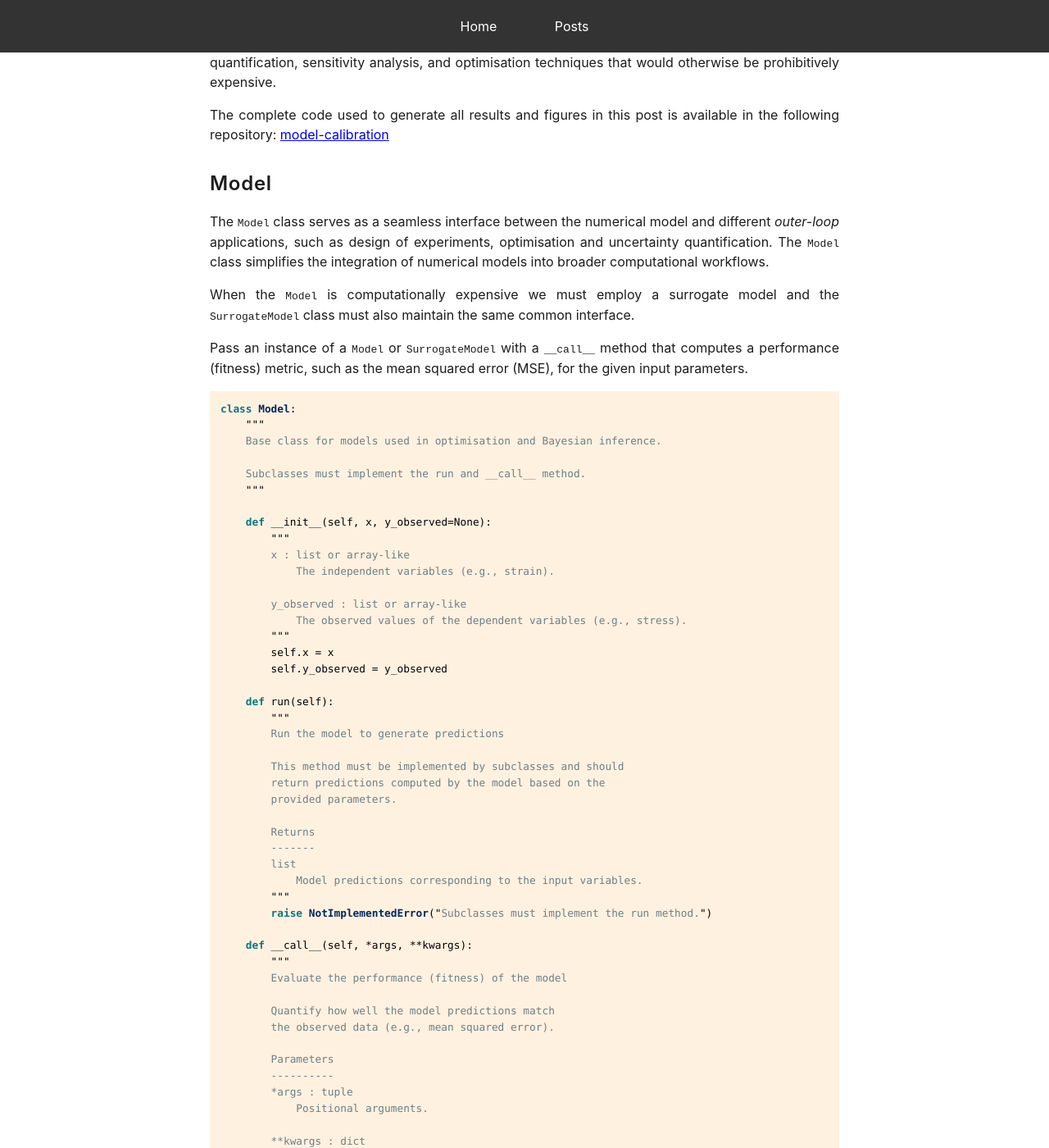
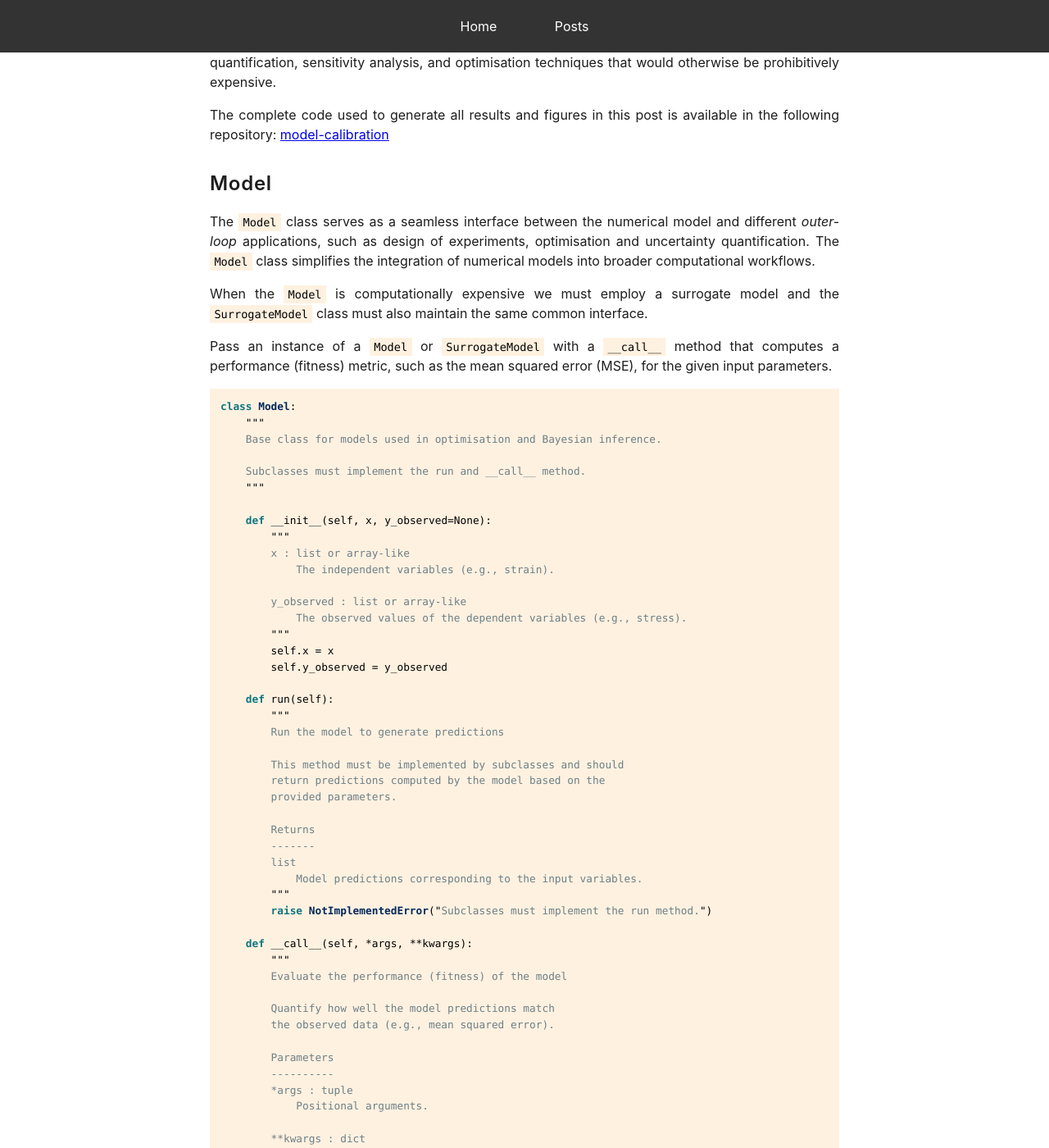
Before and after one commit to mark-hobbs/mark-hobbs.github.io, a Jekyll site: the page built from _posts/2025-02-20-model-calibration.md, in a window 1280 px wide and 1400 px high, scrolled down 581 px. Shown: the whole window at 82% size. Built offline with Jekyll 4.4.1, drawn with Linux system fonts in a browser that asks for light colours; formulas are drawn with MathJax 3.

Commit message:
Update inline code styling

```diff
--- a/_sass/base.scss
+++ b/_sass/base.scss
@@ -76,3 +76,13 @@ figure figcaption {
   margin-left: auto;
   margin-right: auto;
 }
+
+// Inline code
+p code {
+  background-color: #FFF1E0;
+  padding: 0.2em 0.4em;
+  font-family: Consolas, Monaco, 'Andale Mono', 'Ubuntu Mono', monospace;
+  font-size: 0.85em;
+  color: #000000;
+  white-space: nowrap;
+}
```
